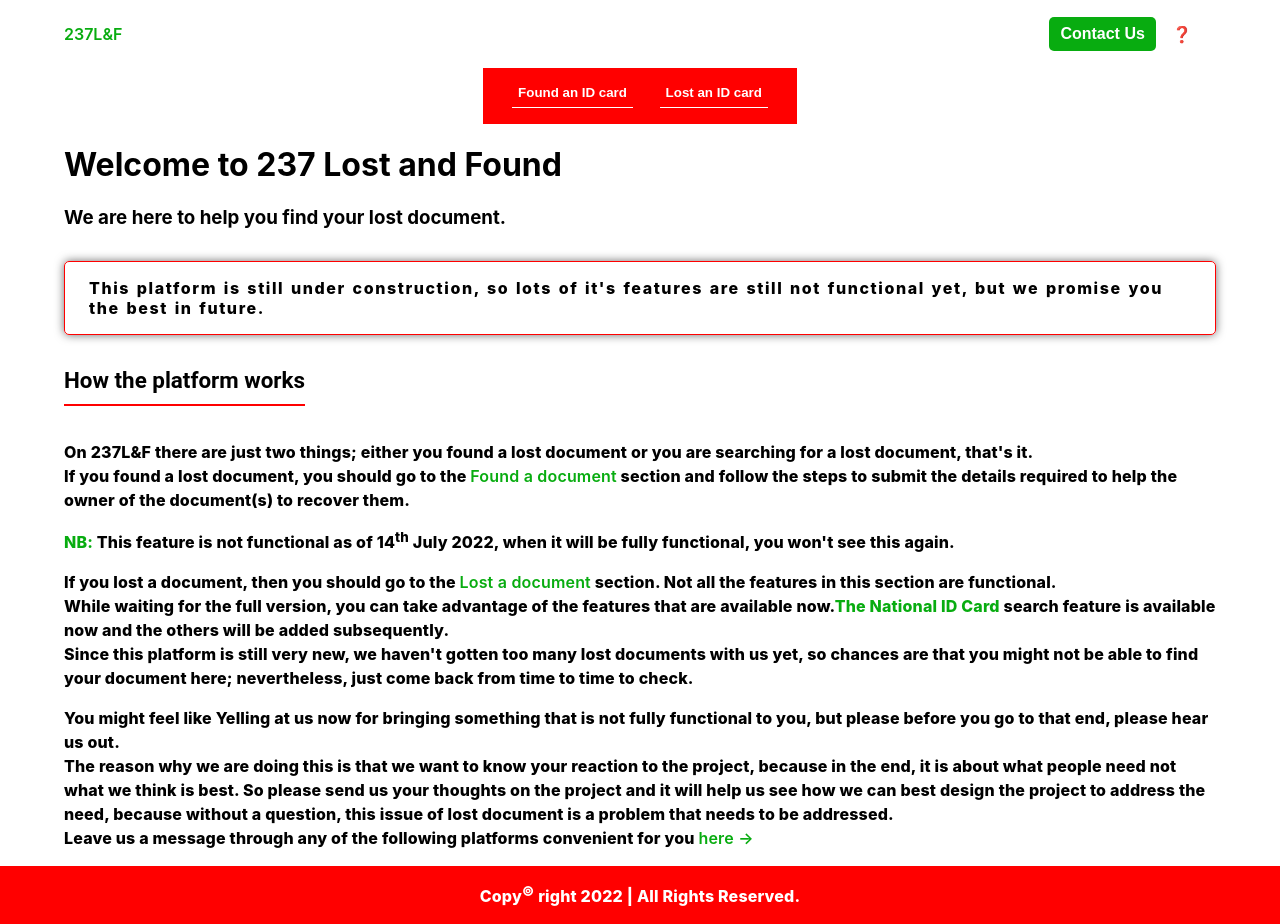
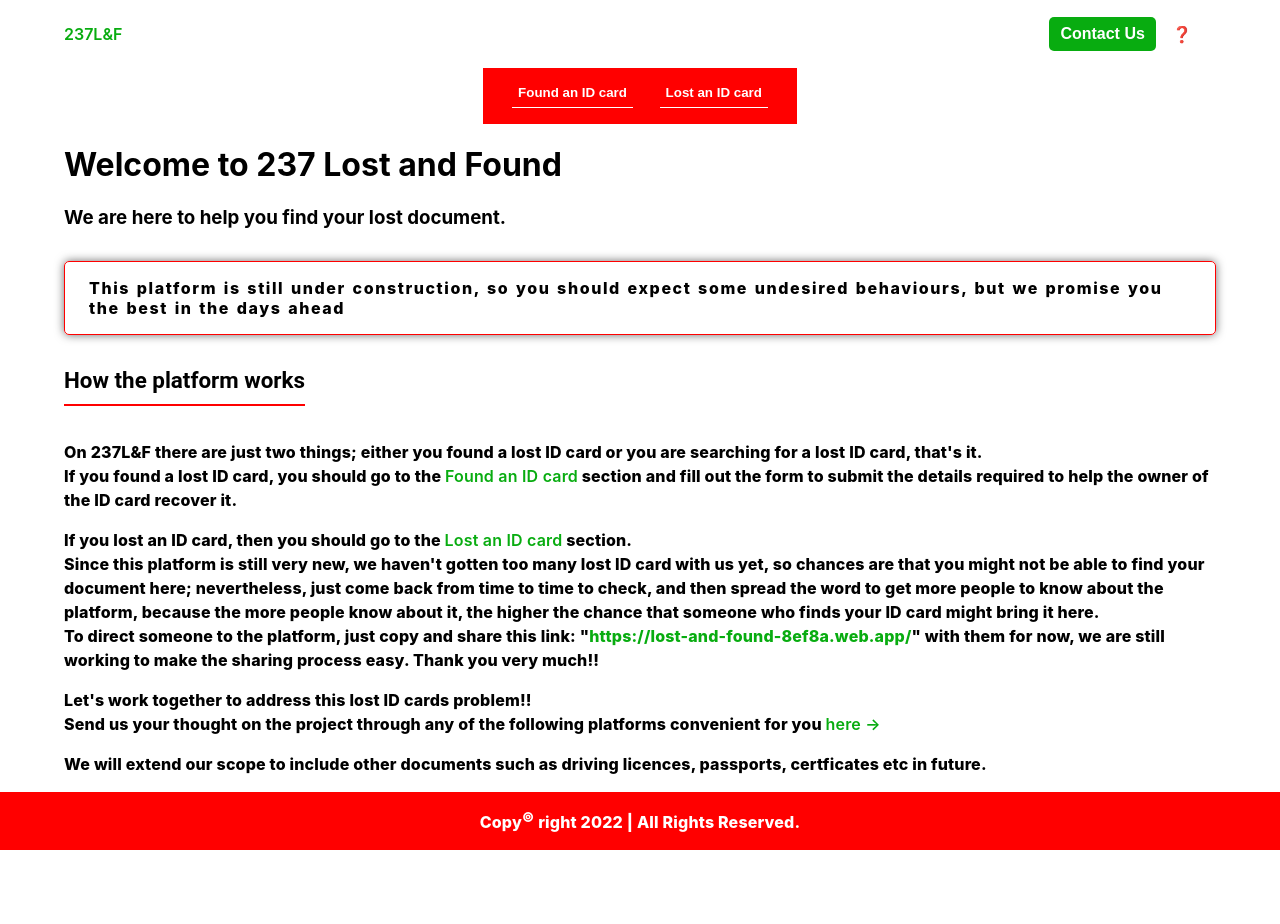
Before and after one commit to Chenwi32/237_lost_and_found, a Next.js app: page / in a window 1280 px wide. After the commit the page ends 850 px from the top, so only its background shows below. Built offline with nearby package versions, Linux system fonts and the light colour scheme.

Commit message:
made some UI changes

```diff
--- a/pages/index.js
+++ b/pages/index.js
@@ -10,61 +10,47 @@ const HomePage = () => {
         <h3>We are here to help you find your lost document.</h3>
 
         <Announcement
-          message={`This platform is still under construction, so lots of it's features are
-          still not functional yet, but we promise you the best in future.`}
+          message={`This platform is still under construction, so you should expect some undesired behaviours, but we promise you the best in the days ahead`}
         />
 
         <h2 className="title">How the platform works</h2>
 
         <p>
-          On 237L&F there are just two things; either you found a lost document
-          or you are searching for a lost document, that's it. <br />
-          If you found a lost document, you should go to the{" "}
-          <Link href={`/found`}>Found a document</Link> section and follow the
-          steps to submit the details required to help the owner of the
-          document(s) to recover them.
-        </p>
-        <p>
-          <span className="nb">NB:</span> This feature is not functional as of
-          14<sup>th</sup> July 2022, when it will be fully functional, you won't
-          see this again.
+          On 237L&F there are just two things; either you found a lost ID card
+          or you are searching for a lost ID card, that's it. <br />
+          If you found a lost ID card, you should go to the{" "}
+          <Link href={`/found`}>Found an ID card</Link> section and fill out the
+          form to submit the details required to help the owner of the ID card
+          recover it.
         </p>
 
         <p>
-          If you lost a document, then you should go to the{" "}
-          <Link href={`/search`}>Lost a document</Link> section. Not all the
-          features in this section are functional. <br />
-          While waiting for the full version, you can take advantage of the
-          features that are available now.
-          <Link href={`/nationalId`}>
-            <span className="nb">The National ID Card</span>
-          </Link>{" "}
-          search feature is available now and the others will be
-          added subsequently.
-          <br />
+          If you lost an ID card, then you should go to the{" "}
+          <Link href={`/search`}>Lost an ID card</Link> section. <br />
           Since this platform is still very new, we haven't gotten too many lost
-          documents with us yet, so chances are that you might not be able to
-          find your document here; nevertheless, just come back from time to
-          time to check.
+          ID card with us yet, so chances are that you might not be able to find
+          your document here; nevertheless, just come back from time to time to
+          check, and then spread the word to get more people to know about the
+          platform, because the more people know about it, the higher the chance
+          that someone who finds your ID card might bring it here. <br />
+          To direct someone to the platform, just copy and share this link:
+         "<span className="share_link">
+https://lost-and-found-8ef8a.web.app/
+
+          </span>" with them for now, we are still working to make the sharing process easy. Thank you very much!!
         </p>
         <p>
-          You might feel like Yelling at us now for bringing something that is
-          not fully functional to you, but please before you go to that end,
-          please hear us out.
-          <br />
-          The reason why we are doing this is that we want to know your reaction
-          to the project, because in the end, it is about what people need not
-          what we think is best. So please send us your thoughts on the project
-          and it will help us see how we can best design the project to address
-          the need, because without a question, this issue of lost document is a
-          problem that needs to be addressed. <br />
-          Leave us a message through any of the following platforms convenient for you{" "}
+          Let's work together to address this lost ID cards problem!! <br />
+          Send us your thought on the project through any of the following platforms convenient
+          for you{" "}
           <Link href={`/contact`}>
             <a>here &#8594;</a>
           </Link>
         </p>
 
-
+        <p>
+          We will extend our scope to include other documents such as driving licences, passports, certficates etc in future.
+        </p>
       </div>
     </>
   );
--- a/pages/nationalIdCollection.jsx
+++ b/pages/nationalIdCollection.jsx
@@ -33,7 +33,7 @@ const NationalIdCollection = () => {
 
   return (
     <div className=" container">
-      <Announcement message="Please note that this feature is not functionl yet" />
+      <Announcement message="Everyone can now add data of id cards that they find here till December 31 2022, after that, only people who own an account on the platform can be able to add data to the platform." />
       <div className=" ">
         <p>Type the ID card number here:</p>
         <input
--- a/styles/globals.css
+++ b/styles/globals.css
@@ -103,6 +103,10 @@ hr {
 
 }
 
+.share_link{
+  color: var(--primary);
+}
+
 .nb{
   font-weight: 800;
   color: var(--primary);
```
